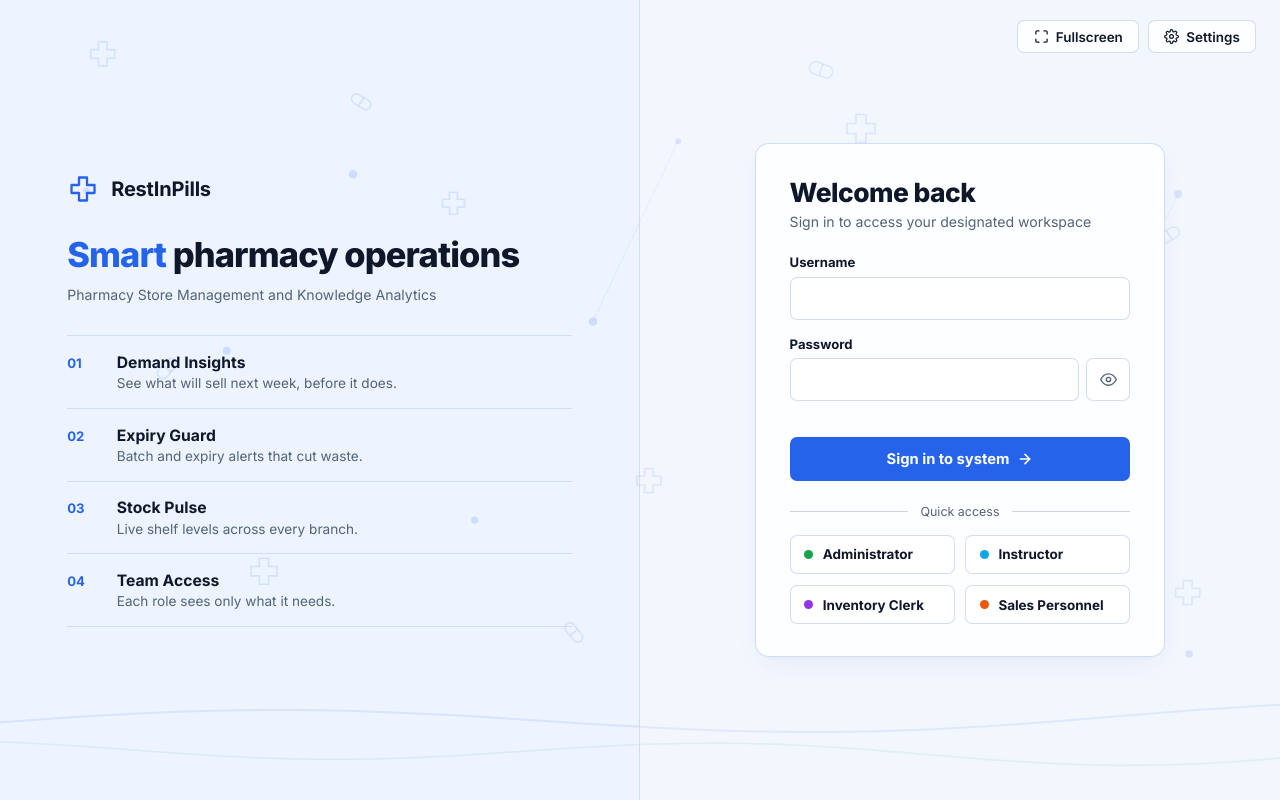
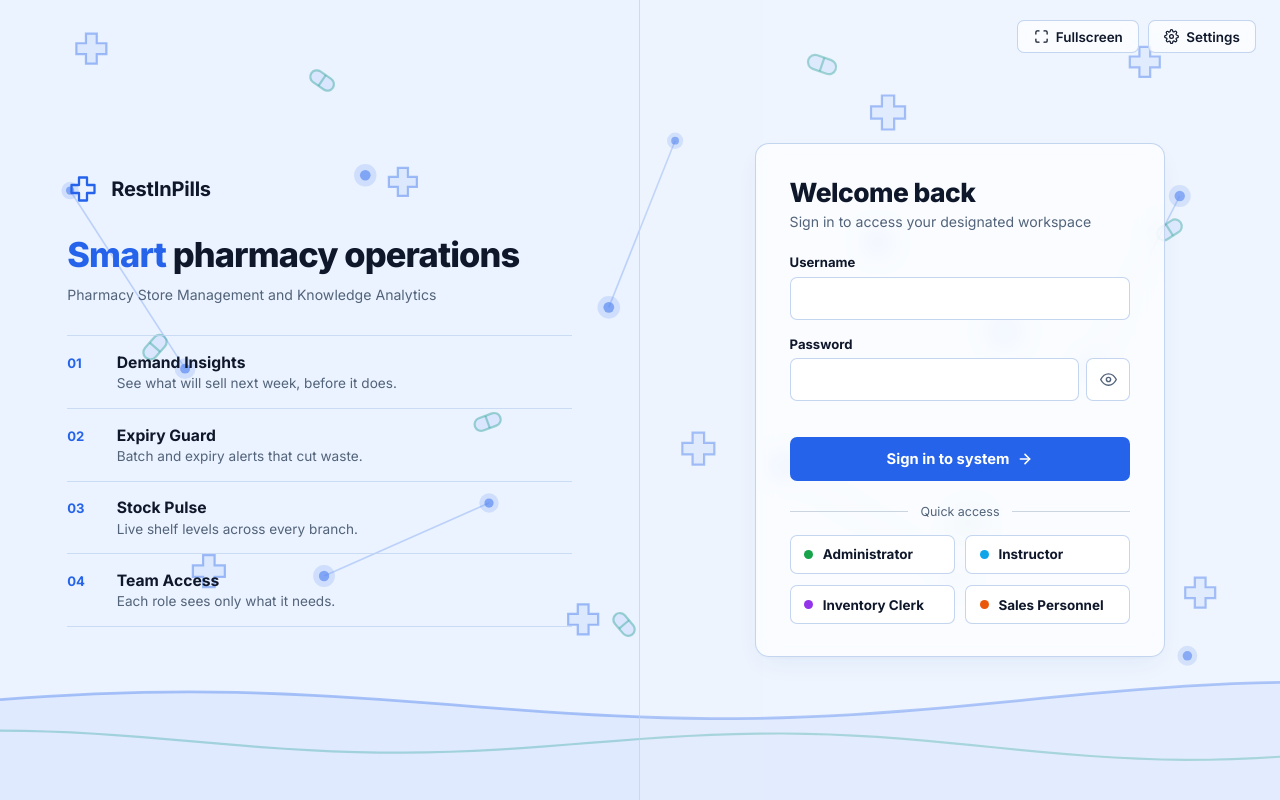
Before and after one commit to Tristannxyz/Pharmacy_Store, a Flask app: page / in a window 1280 px wide. Run offline with Flask 3, Linux system fonts and the light colour scheme.

Commit message:
Maintain fullscreen across login and boost moving background visibility in light and dark modes

```diff
--- a/pharmacy_app/web/static/app.js
+++ b/pharmacy_app/web/static/app.js
@@ -309,35 +309,39 @@ let bgAnimId = null;
 const bgParticles = {
   phase: 0,
   crosses: [
-    { rx: 0.07, ry: 0.14, size: 12, speed: 0.011, phase: 0.4, sway: 18 },
-    { rx: 0.22, ry: 0.78, size: 13, speed: 0.010, phase: 4.5, sway: 18 },
-    { rx: 0.35, ry: 0.32, size: 11, speed: 0.010, phase: 2.4, sway: 17 },
-    { rx: 0.52, ry: 0.68, size: 12, speed: 0.012, phase: 3.8, sway: 19 },
-    { rx: 0.66, ry: 0.22, size: 14, speed: 0.009, phase: 1.9, sway: 22 },
-    { rx: 0.81, ry: 0.52, size: 11, speed: 0.013, phase: 3.1, sway: 16 },
-    { rx: 0.93, ry: 0.82, size: 12, speed: 0.012, phase: 5.7, sway: 16 },
+    { rx: 0.06, ry: 0.14, size: 15, speed: 0.012, phase: 0.4, sway: 20 },
+    { rx: 0.18, ry: 0.78, size: 16, speed: 0.010, phase: 4.5, sway: 22 },
+    { rx: 0.31, ry: 0.30, size: 14, speed: 0.011, phase: 2.4, sway: 19 },
+    { rx: 0.44, ry: 0.86, size: 15, speed: 0.013, phase: 1.1, sway: 20 },
+    { rx: 0.56, ry: 0.64, size: 16, speed: 0.012, phase: 3.8, sway: 21 },
+    { rx: 0.68, ry: 0.20, size: 17, speed: 0.009, phase: 1.9, sway: 24 },
+    { rx: 0.79, ry: 0.50, size: 14, speed: 0.013, phase: 3.1, sway: 18 },
+    { rx: 0.88, ry: 0.15, size: 15, speed: 0.011, phase: 0.9, sway: 19 },
+    { rx: 0.94, ry: 0.82, size: 15, speed: 0.012, phase: 5.7, sway: 18 },
   ],
   capsules: [
-    { rx: 0.12, ry: 0.52, len: 23, rad: 5.5, angle: -0.6, speed: 0.009, rot: 0.32, phase: 1.5 },
-    { rx: 0.29, ry: 0.18, len: 21, rad: 5.0, angle: 0.42, speed: 0.008, rot: -0.25, phase: 5.0 },
-    { rx: 0.46, ry: 0.85, len: 22, rad: 5.0, angle: 0.75, speed: 0.009, rot: 0.28, phase: 4.1 },
-    { rx: 0.63, ry: 0.14, len: 24, rad: 6.0, angle: 0.55, speed: 0.008, rot: 0.35, phase: 0.8 },
-    { rx: 0.78, ry: 0.72, len: 21, rad: 5.0, angle: -0.45, speed: 0.010, rot: -0.30, phase: 2.9 },
-    { rx: 0.91, ry: 0.36, len: 22, rad: 5.5, angle: -0.4, speed: 0.010, rot: -0.3, phase: 2.3 },
+    { rx: 0.11, ry: 0.50, len: 28, rad: 7.0, angle: -0.6, speed: 0.010, rot: 0.35, phase: 1.5 },
+    { rx: 0.26, ry: 0.16, len: 26, rad: 6.5, angle: 0.42, speed: 0.009, rot: -0.28, phase: 5.0 },
+    { rx: 0.39, ry: 0.60, len: 27, rad: 6.5, angle: -0.35, speed: 0.011, rot: 0.30, phase: 3.4 },
+    { rx: 0.50, ry: 0.84, len: 26, rad: 6.5, angle: 0.75, speed: 0.009, rot: 0.28, phase: 4.1 },
+    { rx: 0.63, ry: 0.14, len: 29, rad: 7.2, angle: 0.55, speed: 0.009, rot: 0.35, phase: 0.8 },
+    { rx: 0.76, ry: 0.72, len: 26, rad: 6.5, angle: -0.45, speed: 0.010, rot: -0.30, phase: 2.9 },
+    { rx: 0.91, ry: 0.36, len: 27, rad: 6.8, angle: -0.4, speed: 0.011, rot: -0.32, phase: 2.3 },
   ],
   nodes: [
-    { rx: 0.08, ry: 0.24, ax: 18, ay: 14, sx: 0.48, sy: 0.42, ph: 0.6, r: 3.5 },
-    { rx: 0.19, ry: 0.42, ax: 20, ay: 16, sx: 0.42, sy: 0.48, ph: 1.3, r: 3.8 },
-    { rx: 0.28, ry: 0.20, ax: 20, ay: 15, sx: 0.44, sy: 0.50, ph: 1.8, r: 3.8 },
-    { rx: 0.36, ry: 0.66, ax: 19, ay: 15, sx: 0.46, sy: 0.44, ph: 4.2, r: 3.6 },
-    { rx: 0.45, ry: 0.38, ax: 17, ay: 18, sx: 0.52, sy: 0.38, ph: 2.9, r: 3.6 },
-    { rx: 0.54, ry: 0.18, ax: 18, ay: 14, sx: 0.55, sy: 0.45, ph: 0.2, r: 3.5 },
-    { rx: 0.61, ry: 0.56, ax: 20, ay: 16, sx: 0.45, sy: 0.46, ph: 2.1, r: 3.9 },
-    { rx: 0.70, ry: 0.30, ax: 22, ay: 16, sx: 0.42, sy: 0.52, ph: 1.4, r: 4.2 },
-    { rx: 0.76, ry: 0.74, ax: 21, ay: 14, sx: 0.50, sy: 0.40, ph: 5.4, r: 3.6 },
-    { rx: 0.84, ry: 0.48, ax: 18, ay: 18, sx: 0.38, sy: 0.56, ph: 4.8, r: 4.2 },
-    { rx: 0.91, ry: 0.22, ax: 16, ay: 18, sx: 0.60, sy: 0.38, ph: 2.7, r: 3.4 },
-    { rx: 0.94, ry: 0.80, ax: 16, ay: 16, sx: 0.44, sy: 0.50, ph: 1.0, r: 3.8 },
+    { rx: 0.07, ry: 0.24, ax: 22, ay: 16, sx: 0.48, sy: 0.42, ph: 0.6, r: 4.5 },
+    { rx: 0.16, ry: 0.44, ax: 24, ay: 18, sx: 0.42, sy: 0.48, ph: 1.3, r: 4.8 },
+    { rx: 0.24, ry: 0.70, ax: 20, ay: 16, sx: 0.50, sy: 0.40, ph: 2.5, r: 4.4 },
+    { rx: 0.29, ry: 0.20, ax: 22, ay: 16, sx: 0.44, sy: 0.50, ph: 1.8, r: 4.8 },
+    { rx: 0.37, ry: 0.64, ax: 21, ay: 17, sx: 0.46, sy: 0.44, ph: 4.2, r: 4.6 },
+    { rx: 0.46, ry: 0.36, ax: 20, ay: 20, sx: 0.52, sy: 0.38, ph: 2.9, r: 4.6 },
+    { rx: 0.54, ry: 0.18, ax: 22, ay: 16, sx: 0.55, sy: 0.45, ph: 0.2, r: 4.5 },
+    { rx: 0.61, ry: 0.56, ax: 23, ay: 18, sx: 0.45, sy: 0.46, ph: 2.1, r: 5.0 },
+    { rx: 0.70, ry: 0.28, ax: 24, ay: 18, sx: 0.42, sy: 0.52, ph: 1.4, r: 5.2 },
+    { rx: 0.76, ry: 0.74, ax: 23, ay: 16, sx: 0.50, sy: 0.40, ph: 5.4, r: 4.6 },
+    { rx: 0.84, ry: 0.48, ax: 20, ay: 20, sx: 0.38, sy: 0.56, ph: 4.8, r: 5.2 },
+    { rx: 0.91, ry: 0.22, ax: 18, ay: 20, sx: 0.60, sy: 0.38, ph: 2.7, r: 4.4 },
+    { rx: 0.94, ry: 0.80, ax: 18, ay: 18, sx: 0.44, sy: 0.50, ph: 1.0, r: 4.8 },
   ],
 };
 
@@ -356,23 +360,27 @@ function drawMotionCanvas(canvas, dt) {
   ctx.clearRect(0, 0, w, h);
 
   const isDark = STATE.prefs.theme === "dark";
-  const colWave1 = isDark ? "rgba(59, 114, 232, 0.26)" : "rgba(37, 99, 235, 0.20)";
-  const colWave2 = isDark ? "rgba(20, 184, 166, 0.22)" : "rgba(13, 148, 136, 0.17)";
-  const colNode  = isDark ? "rgba(59, 130, 246, 0.38)" : "rgba(37, 99, 235, 0.28)";
-  const colEdge  = isDark ? "rgba(59, 130, 246, 0.18)" : "rgba(37, 99, 235, 0.14)";
-  const colCross = isDark ? "rgba(59, 130, 246, 0.34)" : "rgba(37, 99, 235, 0.24)";
-  const colPill  = isDark ? "rgba(20, 184, 166, 0.32)" : "rgba(37, 99, 235, 0.22)";
+  const colWave1     = isDark ? "rgba(59, 130, 246, 0.55)"  : "rgba(37, 99, 235, 0.44)";
+  const colWave1Fill = isDark ? "rgba(59, 130, 246, 0.08)"  : "rgba(37, 99, 235, 0.07)";
+  const colWave2     = isDark ? "rgba(20, 184, 166, 0.48)"  : "rgba(13, 148, 136, 0.38)";
+  const colNode      = isDark ? "rgba(96, 165, 250, 0.78)"  : "rgba(37, 99, 235, 0.62)";
+  const colNodeHalo  = isDark ? "rgba(59, 130, 246, 0.24)"  : "rgba(37, 99, 235, 0.18)";
+  const colEdge      = isDark ? "rgba(59, 130, 246, 0.38)"  : "rgba(37, 99, 235, 0.30)";
+  const colCross     = isDark ? "rgba(96, 165, 250, 0.62)"  : "rgba(37, 99, 235, 0.50)";
+  const colCrossFill = isDark ? "rgba(59, 130, 246, 0.13)"  : "rgba(37, 99, 235, 0.09)";
+  const colPill      = isDark ? "rgba(45, 212, 191, 0.60)"  : "rgba(13, 148, 136, 0.48)";
+  const colPillFill  = isDark ? "rgba(20, 184, 166, 0.16)"  : "rgba(37, 99, 235, 0.11)";
 
   const ph = bgParticles.phase;
 
-  // 1. Dual Stock Pulse Sine Waves at Bottom
+  // 1. Dual Stock Pulse Sine Waves at Bottom (with soft area glow)
   [
-    { base: 0.90, amp: 15, freq: 2.2, speed: 1.0, col: colWave1, lw: 2 },
-    { base: 0.94, amp: 11, freq: 3.1, speed: -0.75, col: colWave2, lw: 1.6 },
+    { base: 0.88, amp: 18, freq: 2.2, speed: 1.05, col: colWave1, fill: colWave1Fill, lw: 2.8 },
+    { base: 0.93, amp: 13, freq: 3.1, speed: -0.80, col: colWave2, fill: null, lw: 2.2 },
   ].forEach((wv) => {
     ctx.beginPath();
     const baseY = h * wv.base;
-    const steps = 48;
+    const steps = 54;
     for (let i = 0; i <= steps; i++) {
       const x = (w * i) / steps;
       const angle = (i / steps) * Math.PI * wv.freq + ph * wv.speed;
@@ -383,18 +391,26 @@ function drawMotionCanvas(canvas, dt) {
     ctx.strokeStyle = wv.col;
     ctx.lineWidth = wv.lw;
     ctx.stroke();
+
+    if (wv.fill) {
+      ctx.lineTo(w, h);
+      ctx.lineTo(0, h);
+      ctx.closePath();
+      ctx.fillStyle = wv.fill;
+      ctx.fill();
+    }
   });
 
   // 2. Knowledge Analytics Constellation Nodes & Connecting Lines
   const coords = bgParticles.nodes.map((nd) => ({
     x: nd.rx * w + Math.sin(ph * nd.sx + nd.ph) * nd.ax,
     y: nd.ry * h + Math.cos(ph * nd.sy + nd.ph) * nd.ay,
-    r: nd.r + Math.sin(ph * 1.2 + nd.ph) * 0.7,
+    r: nd.r + Math.sin(ph * 1.2 + nd.ph) * 0.8,
   }));
 
-  const maxDistSq = Math.pow(Math.min(w, h) * 0.25, 2);
+  const maxDistSq = Math.pow(Math.min(w, h) * 0.28, 2);
   ctx.strokeStyle = colEdge;
-  ctx.lineWidth = 1;
+  ctx.lineWidth = 1.6;
   for (let i = 0; i < coords.length; i++) {
     for (let j = i + 1; j < coords.length; j++) {
       const dx = coords[i].x - coords[j].x;
@@ -409,14 +425,20 @@ function drawMotionCanvas(canvas, dt) {
   }
   coords.forEach((c) => {
     ctx.beginPath();
+    ctx.arc(c.x, c.y, c.r * 2.1, 0, Math.PI * 2);
+    ctx.fillStyle = colNodeHalo;
+    ctx.fill();
+
+    ctx.beginPath();
     ctx.arc(c.x, c.y, c.r, 0, Math.PI * 2);
     ctx.fillStyle = colNode;
     ctx.fill();
   });
 
-  // 3. Drifting Hollow Medical Crosses (✚)
+  // 3. Drifting Hollow Medical Crosses (✚) with soft fill
   ctx.strokeStyle = colCross;
-  ctx.lineWidth = 1.6;
+  ctx.fillStyle = colCrossFill;
+  ctx.lineWidth = 2.2;
   bgParticles.crosses.forEach((cr) => {
     const cx = cr.rx * w + Math.sin(ph * 0.7 + cr.phase) * cr.sway;
     const cy = cr.ry * h;
@@ -436,14 +458,16 @@ function drawMotionCanvas(canvas, dt) {
     ctx.lineTo(cx - s, cy - a);
     ctx.lineTo(cx - a, cy - a);
     ctx.closePath();
+    ctx.fill();
     ctx.stroke();
   });
 
-  // 4. Floating Tilted Pill Capsules
+  // 4. Floating Tilted Pill Capsules with two-tone fill
   ctx.strokeStyle = colPill;
-  ctx.lineWidth = 1.6;
+  ctx.fillStyle = colPillFill;
+  ctx.lineWidth = 2.2;
   bgParticles.capsules.forEach((cp) => {
-    const cx = cp.rx * w + Math.cos(ph * 0.55 + cp.phase) * 15;
+    const cx = cp.rx * w + Math.cos(ph * 0.55 + cp.phase) * 16;
     const cy = cp.ry * h;
     const ang = cp.angle + Math.sin(ph * cp.rot + cp.phase) * 0.25;
     ctx.save();
@@ -453,6 +477,7 @@ function drawMotionCanvas(canvas, dt) {
     const r = cp.rad;
     ctx.beginPath();
     ctx.roundRect(-hl, -r, cp.len, r * 2, r);
+    ctx.fill();
     ctx.stroke();
     ctx.beginPath();
     ctx.moveTo(0, -r);
@@ -591,12 +616,23 @@ function updateFullscreenButtonsUI() {
 async function toggleFullscreen() {
   try {
     if (!document.fullscreenElement) {
+      STATE.wantsFullscreen = true;
       await document.documentElement.requestFullscreen();
     } else {
+      STATE.wantsFullscreen = false;
       await document.exitFullscreen();
     }
   } catch (err) {
     showToast("Fullscreen toggle could not be activated by the browser.");
+  }
+  updateFullscreenButtonsUI();
+}
+
+async function ensureFullscreenMaintained() {
+  if (STATE.wantsFullscreen && !document.fullscreenElement) {
+    try {
+      await document.documentElement.requestFullscreen();
+    } catch (e) {}
   }
   updateFullscreenButtonsUI();
 }
@@ -633,6 +669,9 @@ function fillQuickCredentials(username, password, roleLabel) {
 
 async function handleLoginSubmit(event) {
   event.preventDefault();
+  if (document.fullscreenElement) {
+    STATE.wantsFullscreen = true;
+  }
   const u = (document.getElementById("login-username")?.value || "").trim();
   const p = document.getElementById("login-password")?.value || "";
   const msg = document.getElementById("login-msg");
@@ -670,9 +709,13 @@ async function handleLoginSubmit(event) {
       msg.style.color = "#16a34a";
       msg.textContent = "Login successful! Redirecting…";
     }
+    if (document.activeElement && typeof document.activeElement.blur === "function") {
+      document.activeElement.blur();
+    }
     STATE.user = data.user;
     closeSettingsPopover();
     enterAppShell();
+    await ensureFullscreenMaintained();
   } catch (err) {
     if (msg) {
       msg.style.color = "#dc2626";
@@ -683,6 +726,9 @@ async function handleLoginSubmit(event) {
 
 async function handleLogout() {
   if (!confirm("Are you sure you want to log out of your session?")) return;
+  if (document.fullscreenElement) {
+    STATE.wantsFullscreen = true;
+  }
   closeSettingsPopover();
   try {
     await fetch("/api/auth/logout", { method: "POST" });
@@ -694,6 +740,7 @@ async function handleLogout() {
   if (pEl) pEl.value = "";
   const msg = document.getElementById("login-msg");
   if (msg) msg.textContent = "";
+  await ensureFullscreenMaintained();
 }
 
 function isNavAllowed(key) {
--- a/pharmacy_app/web/static/styles.css
+++ b/pharmacy_app/web/static/styles.css
@@ -9,14 +9,14 @@
   --font-scale: 1;
 
   /* ── Light Mode Palette (100% Color-Synced with Login Royal Blue & Ice-Slate) ── */
-  --bg: #eef4ff;
-  --surface: rgba(255, 255, 255, 0.84);
-  --surface-solid: #ffffff;
-  --surface-alt: rgba(241, 246, 255, 0.92);
-  --surface-header: rgba(235, 242, 255, 0.95);
-  --hover-row: rgba(37, 99, 235, 0.055);
-  --border: rgba(203, 216, 240, 0.85);
-  --border-hover: #93b4f5;
+  --bg: #eaf2ff;
+  --surface: rgba(255, 255, 255, 0.68);
+  --surface-solid: rgba(255, 255, 255, 0.90);
+  --surface-alt: rgba(238, 245, 255, 0.74);
+  --surface-header: rgba(230, 240, 255, 0.82);
+  --hover-row: rgba(37, 99, 235, 0.07);
+  --border: rgba(186, 206, 238, 0.85);
+  --border-hover: #7da6f2;
   --text-dark: #0f172a;
   --text-muted: #52637a;
   --text-subtle: #7c8ea6;
@@ -37,8 +37,8 @@
   --card-shadow: 0 10px 28px -8px rgba(30, 64, 175, 0.08), 0 2px 6px -1px rgba(15, 23, 42, 0.03);
 
   /* Sidebar Tokens (Light Mode — Clean Frosted White/Ice-Blue Synced with Login!) */
-  --sidebar-bg: rgba(255, 255, 255, 0.86);
-  --sidebar-border: rgba(203, 216, 240, 0.9);
+  --sidebar-bg: rgba(255, 255, 255, 0.72);
+  --sidebar-border: rgba(186, 206, 238, 0.9);
   --sidebar-title: #0f172a;
   --sidebar-sub: #64748b;
   --sidebar-logo-bg: rgba(37, 99, 235, 0.10);
@@ -78,22 +78,22 @@
   --tile-star-bg: #e0f2fe;
 
   /* Login Split-Screen Tokens (Light — Translucent so Full-Screen Motion BG Shows Everywhere) */
-  --login-left-bg: rgba(235, 243, 255, 0.45);
-  --login-right-bg: rgba(248, 250, 252, 0.52);
-  --login-hairline: rgba(203, 216, 240, 0.8);
+  --login-left-bg: rgba(235, 243, 255, 0.22);
+  --login-right-bg: rgba(248, 250, 252, 0.26);
+  --login-hairline: rgba(191, 210, 240, 0.75);
   --login-divider: #cbd5e1;
   --login-brand-cross: #2563eb;
 }
 
 html[data-theme="dark"] {
   --bg: #0b111e;
-  --surface: rgba(19, 28, 46, 0.80);
-  --surface-solid: #131c2e;
-  --surface-alt: rgba(30, 41, 59, 0.86);
-  --surface-header: rgba(13, 21, 36, 0.95);
-  --hover-row: rgba(59, 130, 246, 0.09);
-  --border: rgba(36, 52, 79, 0.9);
-  --border-hover: #3b5378;
+  --surface: rgba(19, 28, 46, 0.64);
+  --surface-solid: rgba(19, 28, 46, 0.90);
+  --surface-alt: rgba(30, 41, 59, 0.70);
+  --surface-header: rgba(13, 21, 36, 0.82);
+  --hover-row: rgba(59, 130, 246, 0.11);
+  --border: rgba(45, 65, 98, 0.88);
+  --border-hover: #4b6a96;
   --text-dark: #f8fafc;
   --text-muted: #94a3b8;
   --text-subtle: #64748b;
--- a/pharmacy_app/web/templates/index.html
+++ b/pharmacy_app/web/templates/index.html
@@ -10,7 +10,7 @@
   <link
     href="https://fonts.googleapis.com/css2?family=Inter:wght@400;500;600;700;800&family=Space+Grotesk:wght@500;600;700&display=swap"
     rel="stylesheet" />
-  <link rel="stylesheet" href="/static/styles.css?v=4" />
+  <link rel="stylesheet" href="/static/styles.css?v=5" />
 </head>
 
 <body>
@@ -308,7 +308,7 @@
   <!-- Toast Notification -->
   <div id="toast-container" class="toast-container"></div>
 
-  <script src="/static/app.js?v=4"></script>
+  <script src="/static/app.js?v=5"></script>
 </body>
 
 </html>
```
Also changed, not shown: other parts of pharmacy_app/web/static/styles.css (+71 -14 lines).
